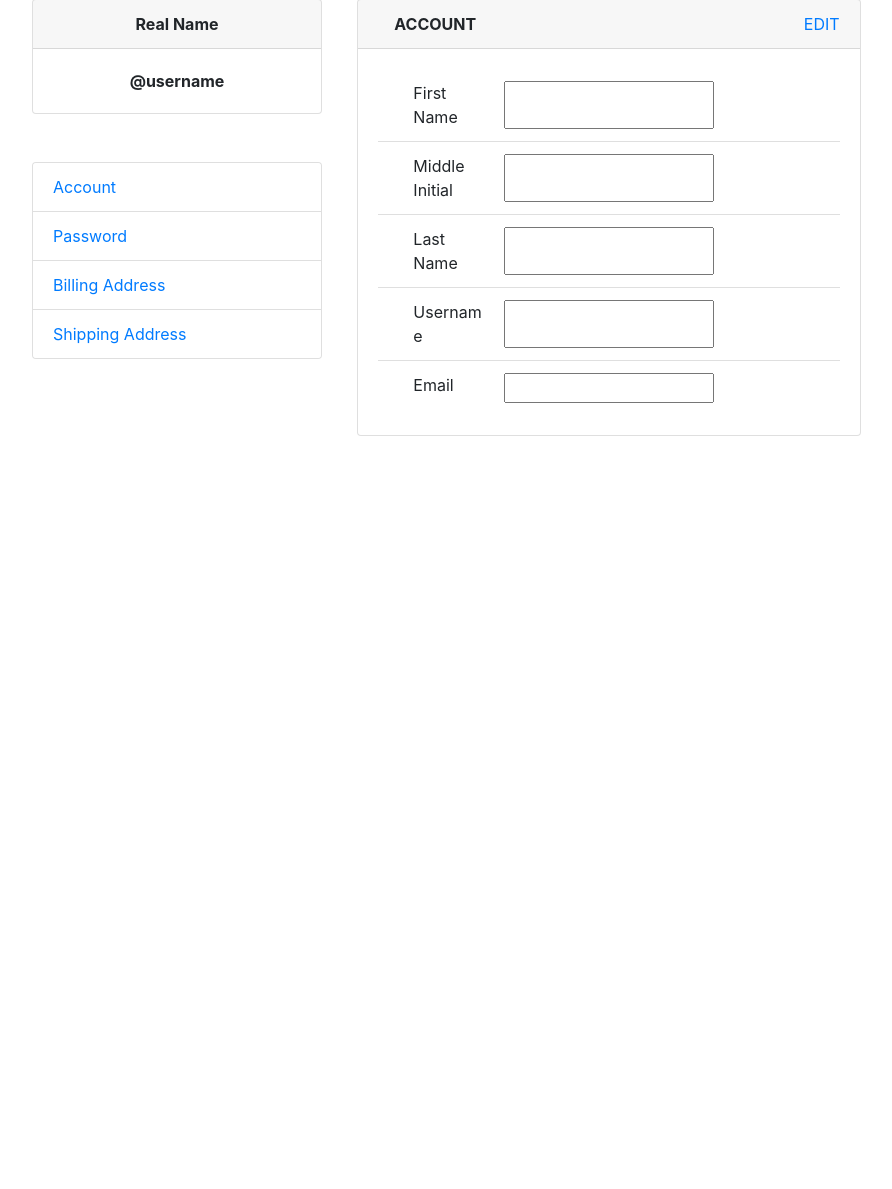
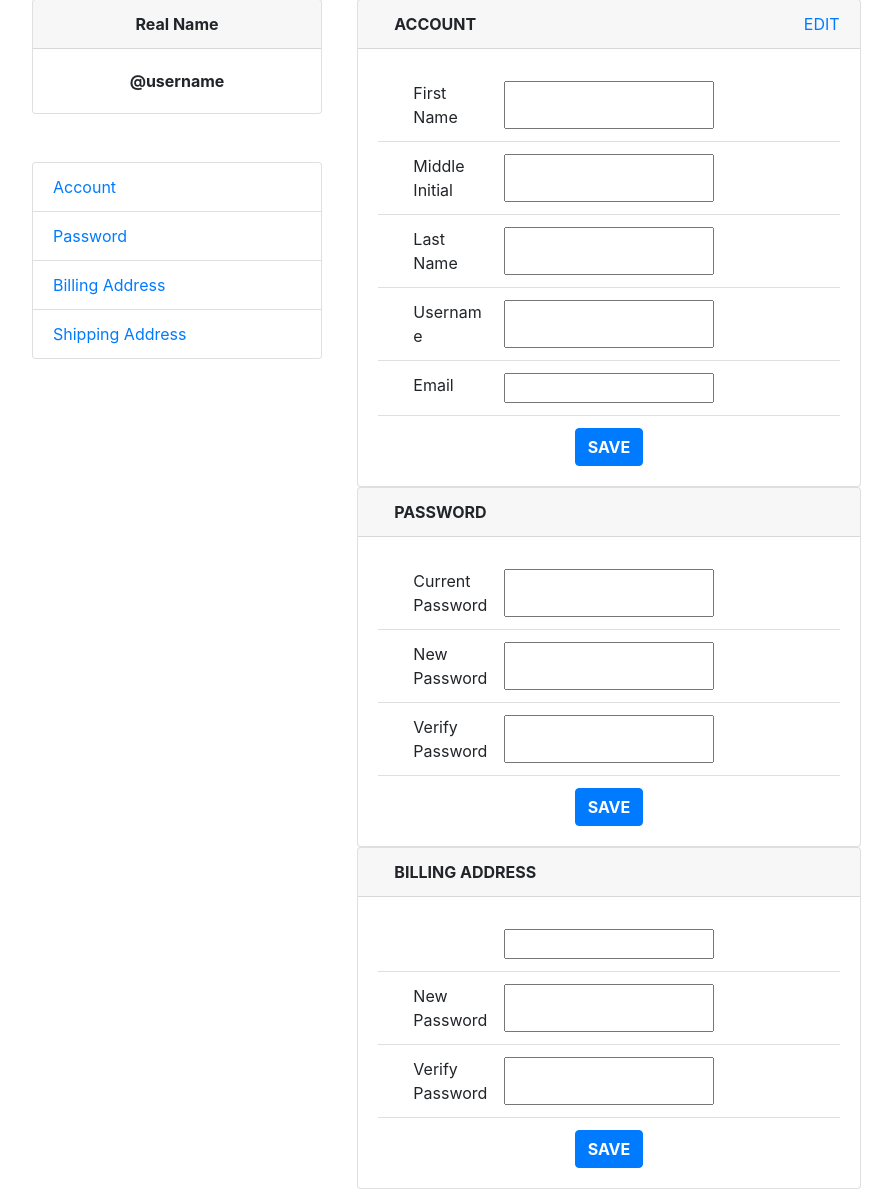
Before and after one commit to denricklaborada/SECPROG-MP, a Django app: page /uacct/ in a window 1280 px wide. Shown: the part 109-1298 px from the top of the page, without its empty margins (31-923 px from the left). Before the commit the page ends 545 px from the top, so only its background shows below. Run offline with Django 3.2, Linux system fonts and the light colour scheme; some libraries are stand-ins or nearby versions.

Commit message:
some fix

```diff
--- a/aionwristwatches/aionwristwatches/settings.py
+++ b/aionwristwatches/aionwristwatches/settings.py
@@ -120,5 +120,7 @@ USE_TZ = True
 
 STATIC_URL = '/static/'
 
+MEDIA_URL = '/'
+
 LOGIN_REDIRECT_URL = '/'
 LOGOUT_REDIRECT_URL = '/'
--- a/aionwristwatches/aionwristwatches/urls.py
+++ b/aionwristwatches/aionwristwatches/urls.py
@@ -17,6 +17,6 @@ from django.conf.urls import url, include
 from django.contrib import admin
 
 urlpatterns = [
+	url(r'^admin/', admin.site.urls),
 	url(r'^', include('ecommerce.urls')),
-    url(r'^admin/', admin.site.urls),
 ]
--- a/aionwristwatches/ecommerce/models.py
+++ b/aionwristwatches/ecommerce/models.py
@@ -16,7 +16,7 @@ class Product(models.Model):
     image = models.ImageField(upload_to='ecommerce/static/product_images/', blank=True)
 
     def __str__(self):
-        return self.prodName
+        return self.prodname
     class Meta:
         verbose_name_plural = "Products"
 
--- a/aionwristwatches/ecommerce/templates/ecommerce/uacct.html
+++ b/aionwristwatches/ecommerce/templates/ecommerce/uacct.html
@@ -49,7 +49,55 @@
                         <div class="col-3">Email</div>
                         <input class="col-6" type="text" value="{{user.email}}"/>
                     </li>
+
                 </ul>
+                <div class="text-center mt-1 pt-2"><a href="#" class="btn btn-primary "><strong>SAVE</strong></a></div>
+            </div>
+        </div>
+    </div>
+    <div class="container col-5 " >
+        <div class="card">
+            <div class="card-header"><strong class="p-3">PASSWORD</strong></div>
+            <div class = "card-body">
+                <ul class="list-group list-group-flush">
+                    <li  class="list-group-item d-inline-flex ">
+                        <div class="col-3">Current Password</div>
+                        <input class="col-6" type="password" value="{{user.password}}"/>
+                    </li>
+                    <li  class="list-group-item d-inline-flex ">
+                        <div class="col-3">New Password</div>
+                        <input class="col-6" type="password" value="{{user.mname}}"/>
+                    </li>
+                    <li  class="list-group-item d-inline-flex ">
+                        <div class="col-3">Verify Password</div>
+                        <input class="col-6" type="password" value="{{user.lname}}"/>
+                    </li>
+
+                </ul>
+                <div class="text-center mt-1 pt-2"><a href="#" class="btn btn-primary "><strong>SAVE</strong></a></div>
+            </div>
+        </div>
+    </div>
+    <div class="container col-5 " >
+        <div class="card">
+            <div class="card-header"><strong class="p-3">BILLING ADDRESS</strong></div>
+            <div class = "card-body">
+                <ul class="list-group list-group-flush">
+                    <li  class="list-group-item d-inline-flex ">
+                        <div class="col-3"></div>
+                        <input class="col-6" type="password" value="{{user.password}}"/>
+                    </li>
+                    <li  class="list-group-item d-inline-flex ">
+                        <div class="col-3">New Password</div>
+                        <input class="col-6" type="password" value="{{user.mname}}"/>
+                    </li>
+                    <li  class="list-group-item d-inline-flex ">
+                        <div class="col-3">Verify Password</div>
+                        <input class="col-6" type="password" value="{{user.lname}}"/>
+                    </li>
+
+                </ul>
+                <div class="text-center mt-1 pt-2"><a href="#" class="btn btn-primary "><strong>SAVE</strong></a></div>
             </div>
         </div>
     </div>
--- a/aionwristwatches/ecommerce/urls.py
+++ b/aionwristwatches/ecommerce/urls.py
@@ -1,6 +1,7 @@
 from django.conf.urls import include, url
 from django.contrib.auth.views import logout
 from django.conf import settings
+from django.conf.urls.static import static
 from . import views
 
 app_name = 'ecommerce'
@@ -10,5 +11,9 @@ urlpatterns = [
 	url(r'^(?P<product_id>[0-9]+)/cart/$', views.add_to_cart, name='addcart'),
     url(r'^checkout/$', views.checkout, name='checkout'),
     url(r'^uacct/$', views.uacct, name='uacct'),
+    url(r'^product/(?P<product_id>[0-9]+)/$', views.product, name='product'),
 	url(r'^logout/$', logout, {'next_page': settings.LOGOUT_REDIRECT_URL}, name='logout'),
 ]
+
+if settings.DEBUG:
+    urlpatterns += static(settings.MEDIA_URL, document_root=settings.MEDIA_ROOT)
--- a/aionwristwatches/ecommerce/views.py
+++ b/aionwristwatches/ecommerce/views.py
@@ -1,4 +1,4 @@
-from django.shortcuts import render, redirect,reverse
+from django.shortcuts import render, redirect, reverse
 from django.contrib.auth.views import login
 from django.http import HttpResponseRedirect
 from .forms import RegistrationForm
@@ -39,3 +39,10 @@ def checkout(request):
 def uacct(request):
 
 	return render(request, 'ecommerce/uacct.html')
+
+def product(request, product_id):
+	product_obj = Product.objects.filter(id=product_id)[:1].get()
+	context = {
+		'product_obj': product_obj,
+	}
+	return render(request, 'ecommerce/product.html', context)
```
Also changed, not shown: aionwristwatches/ecommerce/templates/ecommerce/product.html (added, +18 -0 lines), aionwristwatches/db.sqlite3, aionwristwatches/ecommerce/static/product_images/topology.PNG (added).
